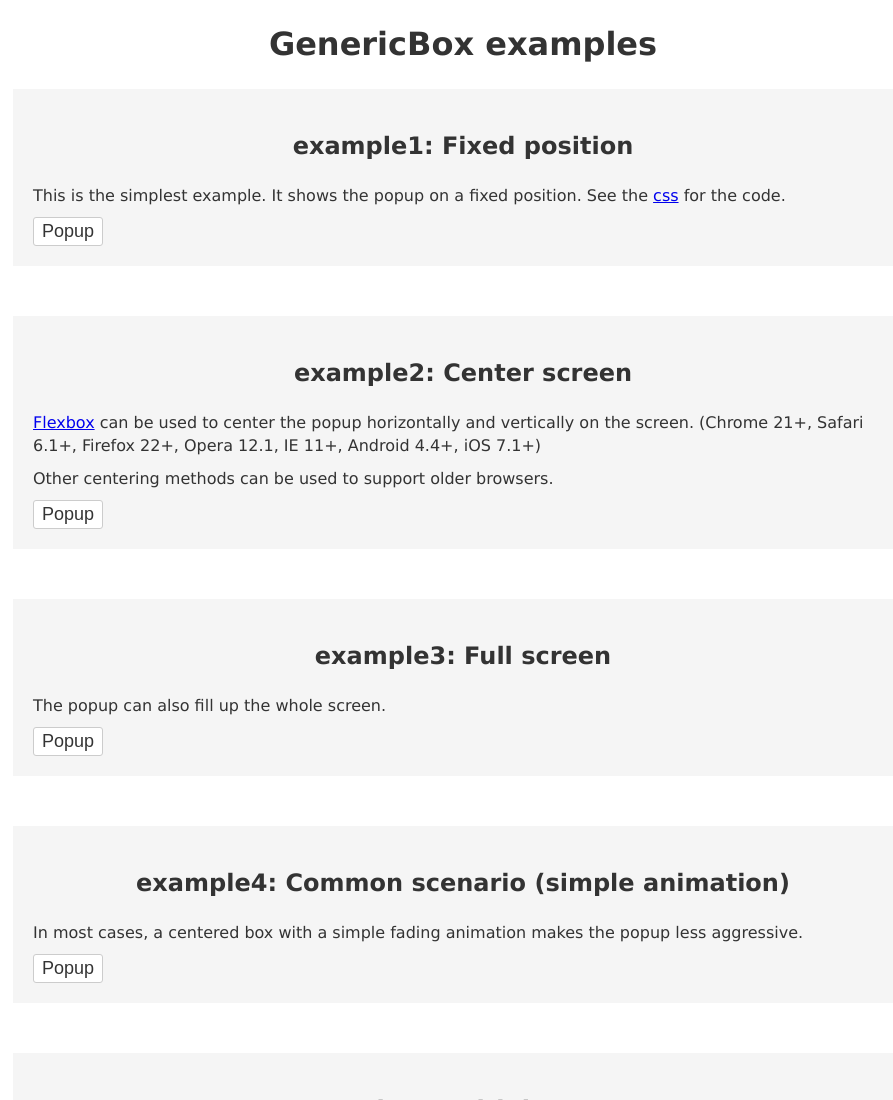
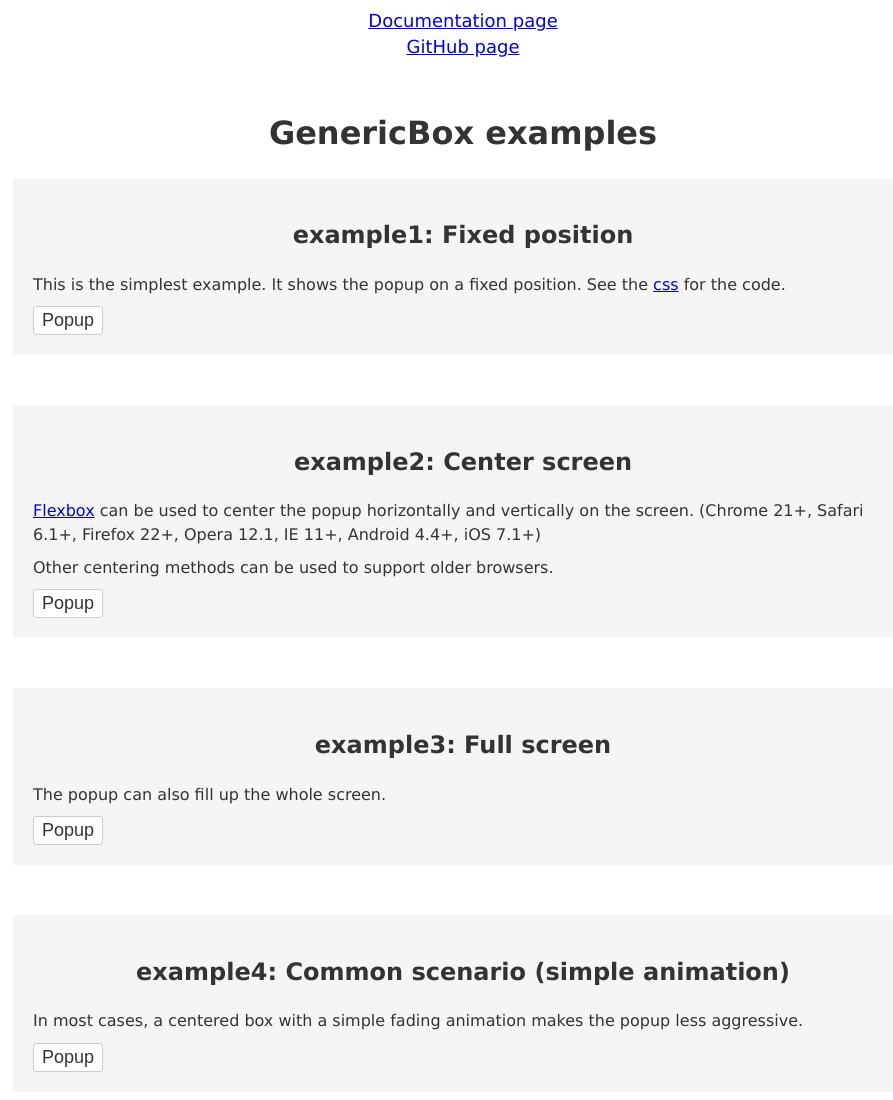
Before and after one commit to 8lueberry/jquery.generic, a website: page dist/examples/gb.html in a window 1280 px wide. Shown: the top 1100 px of the page, without its empty margins (177-1070 px from the left). Drawn offline with Linux system fonts and the light colour scheme.

Commit message:
Fix examples

```diff
--- a/dist/examples/gb-style.css
+++ b/dist/examples/gb-style.css
@@ -78,6 +78,16 @@ button:active {
   background: linear-gradient(top, #5677fc, #455ede);
   border-color: #2a36b1;
 }
+ul.clear {
+  margin: 0;
+  padding: 0;
+}
+ul.clear li {
+  list-style: none;
+}
+div.text-center {
+  text-align: center;
+}
 select {
   font-size: 18px;
   width: 150px;
--- a/dist/examples/gb.html
+++ b/dist/examples/gb.html
@@ -18,6 +18,21 @@
   </head>
   <body>
 
+
+
+  <div class="text-center">
+    <ul class="clear">
+      <li>
+        <a href="../docs/gb.html">Documentation page</a>
+      </li>
+      <li>
+        <a href="https://github.com/danlevan/jquery.generic">GitHub page</a>
+      </li>
+    </ul>
+  </div>
+
+
+
     <div class="examples">
       <h1>GenericBox examples</h1>
 
@@ -29,7 +44,7 @@
   <div class="example1">
     <h2>example1: Fixed position</h2>
 
-    <div>This is the simplest example. It shows the popup on a fixed position. See the <a href="gbExamples.css">css</a> for the code.</div>
+    <div>This is the simplest example. It shows the popup on a fixed position. See the <a href="gb-example.css">css</a> for the code.</div>
 
     <button>Popup</button>
 
@@ -222,7 +237,7 @@
     <h2>example6: Custom styles</h2>
 
     <div>
-      Everything is customizable. You only need to know css. See the <a href="gbExamples.css">css</a> for the code.
+      Everything is customizable. You only need to know css. See the <a href="gb-example.css">css</a> for the code.
     </div>
 
     <button>Popup</button>
@@ -274,7 +289,7 @@
     <h2>example7: Custom animations</h2>
 
     <div>
-      Animations can be css or javascript. See the <a href="gbExamples.css">css</a> file for the code.
+      Animations can be css or javascript. See the <a href="gb-example.css">css</a> file for the code.
     </div>
 
     <button>css</button>
```
Also changed, not shown: dist/examples/gdt.html (+2 -0 lines).
